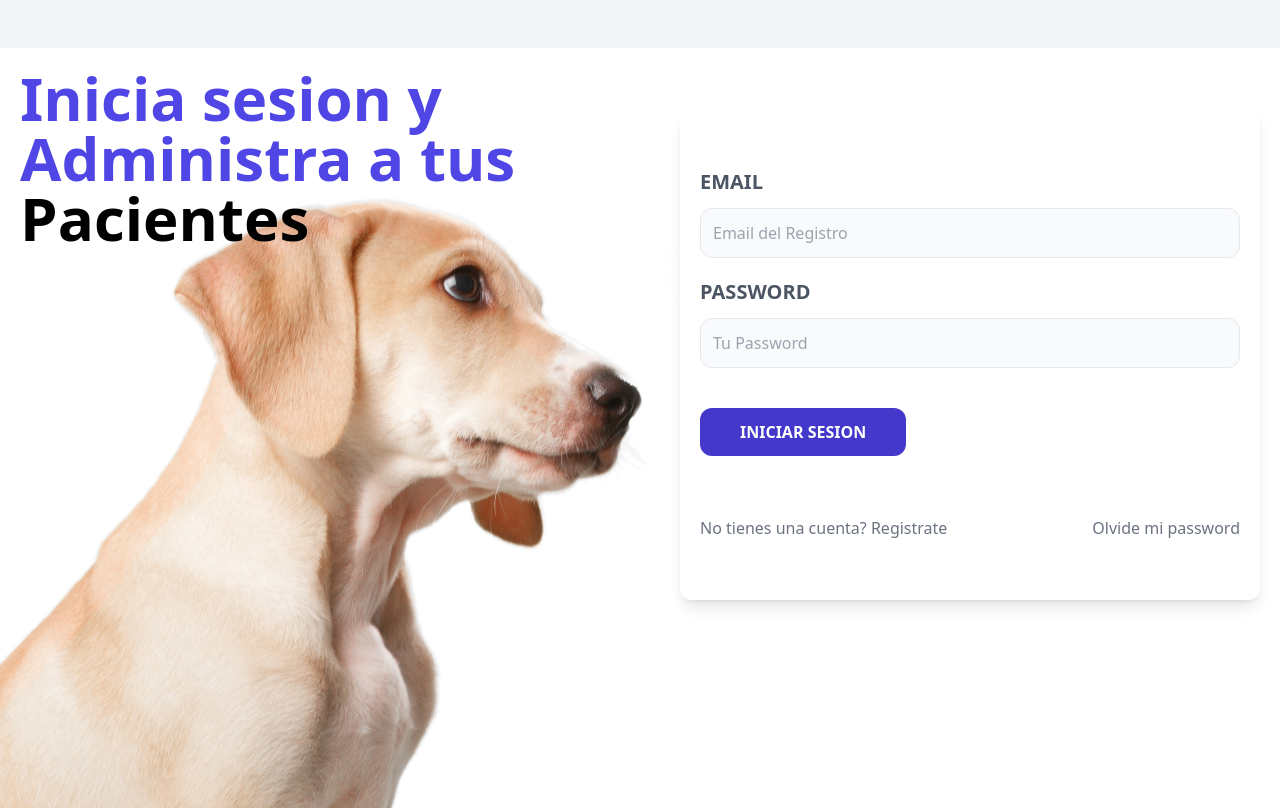
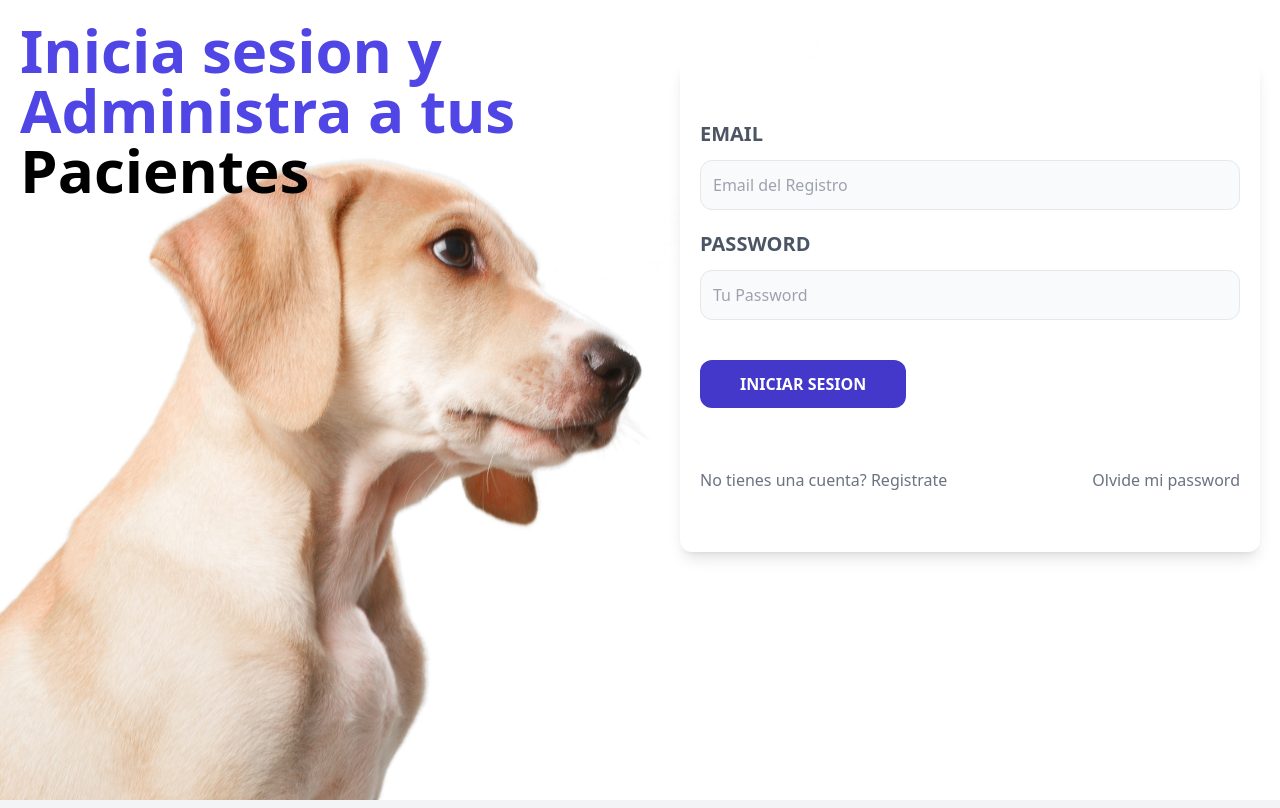
Before and after one commit to Skolldar/apv-frontend, a React (Vite) app: page / in a window 1280 px wide. Built offline with nearby package versions, Linux system fonts and the light colour scheme; no server answers.

Commit message:
mejora de mt y min-h-screen en login

```diff
--- a/index.html
+++ b/index.html
@@ -6,8 +6,8 @@
     <meta name="viewport" content="width=device-width, initial-scale=1.0" />
     <title>APV - Administrador de Paciente Veterinaria</title>
   </head>
-  <body class="bg-gray-100 min-h-screen">
-    <div id="root">
+  <body class="bg-gray-100">
+    <div id="root" class="min-h-screen">
     </div>
     <script type="module" src="/src/main.jsx"></script>
   </body>
--- a/src/index.css
+++ b/src/index.css
@@ -9,9 +9,6 @@
     background-position: top;
 }
 
-.min-h-screen {
-    min-height:95vh;
-}
 
 @media only screen and (max-width: 768px) {
     .login {
--- a/src/layout/AuthLayout.jsx
+++ b/src/layout/AuthLayout.jsx
@@ -6,7 +6,7 @@ const AuthLayout = () => {
     <>
     <div className="login min-h-screen">
 
-    <main className="container mx-auto md:grid md:grid-cols-2  mt-12 gap-20 p-5">
+    <main className="container mx-auto md:grid md:grid-cols-2   gap-20 p-5">
       <Outlet />
     </main>
     </div>
```
